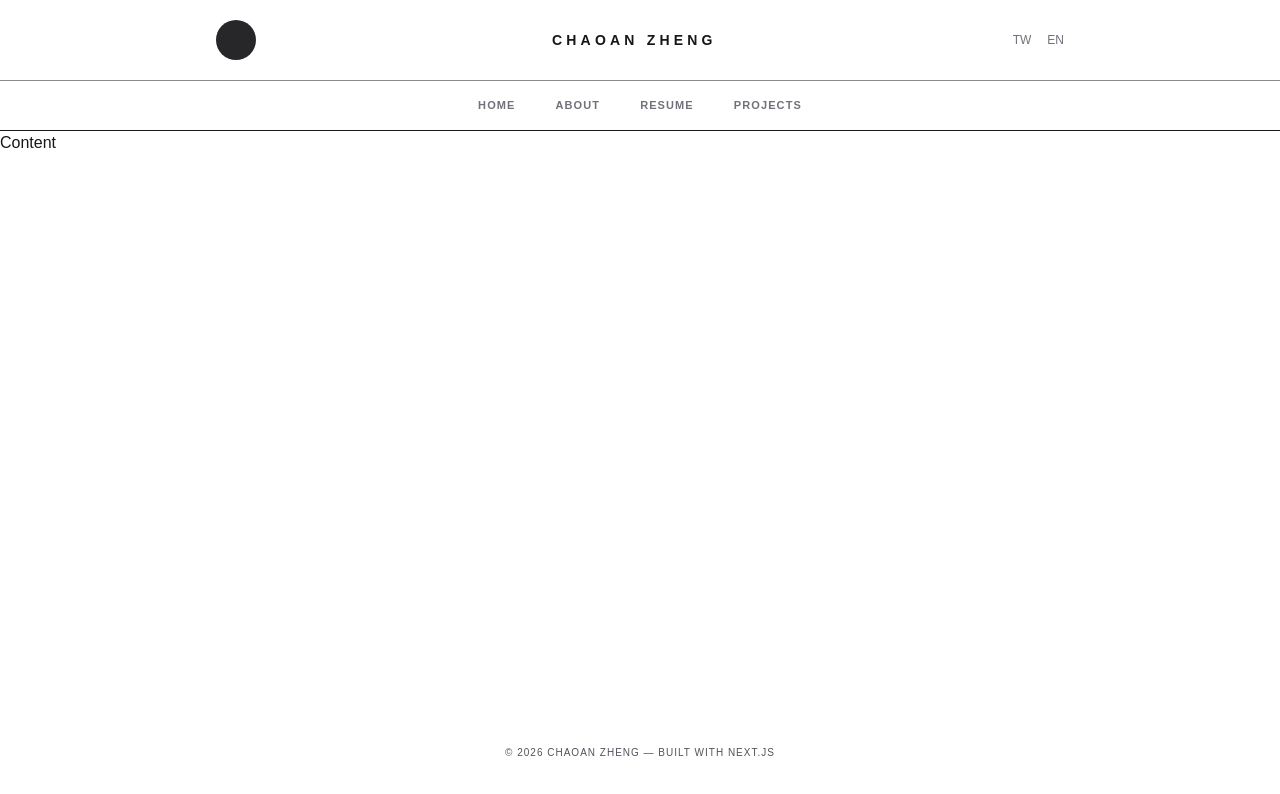
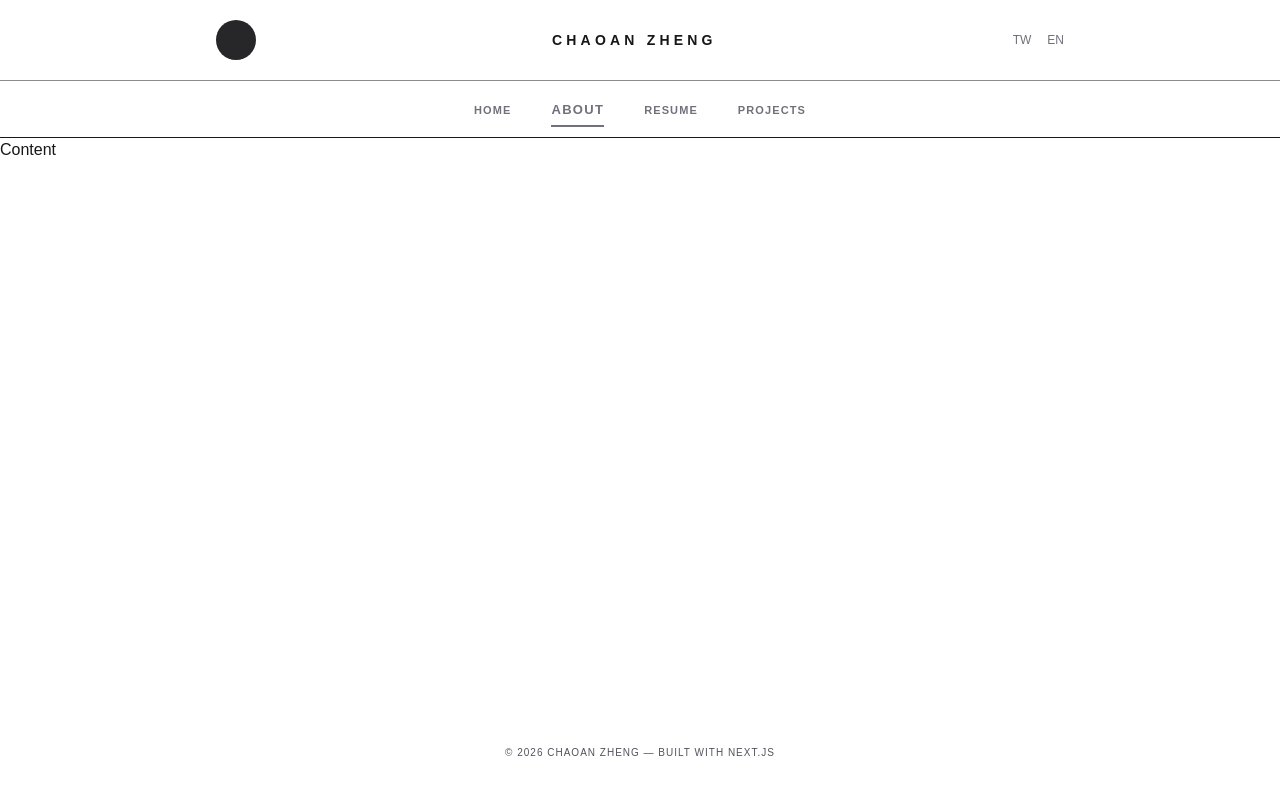
Before and after one commit to ZhengChaoAn0119/thechaoan, a Next.js app: page /about in a window 1280 px wide. Shown: the top 794 px of the page. Built offline with nearby package versions, Linux system fonts and the light colour scheme.

Commit message:
style: add label active interaction status

```diff
--- /dev/null
+++ b/app/components/NavLink.tsx
@@ -0,0 +1,27 @@
+"use client";
+
+import Link from "next/link";
+import { usePathname } from "next/navigation";
+
+interface NavLinkProps {
+  href: string;
+  label: string;
+}
+
+export default function NavLink({ href, label }: NavLinkProps) {
+  const pathname = usePathname();
+  const isActive = pathname === href;
+
+  return (
+    <Link
+      href={href}
+      className={
+        isActive
+          ? "text-zinc-500 text-[13px] font-black tracking-widest uppercase border-b-2 border-zinc-500 pb-2 transition-colors"
+          : "text-zinc-500 text-[11px] font-bold tracking-widest uppercase transition-all duration-200 hover:shadow-[0_4px_12px_rgba(0,0,0,0.08)]"
+      }
+    >
+      {label}
+    </Link>
+  );
+}
--- a/app/layout.tsx
+++ b/app/layout.tsx
@@ -1,6 +1,7 @@
 import type { Metadata } from "next";
 import { Geist, Geist_Mono } from "next/font/google";
 import Link from "next/link"; // 引入 Next.js 的連結組件
+import NavLink from "./components/NavLink";
 import "./globals.css";
 
 const geistSans = Geist({
@@ -53,11 +54,11 @@ export default function RootLayout({
 
           {/* --- 第二部分：導航選單 (Lower Tier) --- */}
           <nav className="w-full border-t border-zinc-900/50">
-            <ul className="flex justify-center gap-10 py-4 text-[11px] font-bold tracking-widest text-zinc-500 uppercase">
-              <li><Link href="/" className="hover:text-white transition-colors">Home</Link></li>
-              <li><Link href="/about" className="hover:text-white transition-colors">About</Link></li>
-              <li><Link href="/resume" className="hover:text-white transition-colors">Resume</Link></li>
-              <li><Link href="/projects" className="hover:text-white transition-colors">Projects</Link></li>
+            <ul className="flex justify-center items-end gap-10 py-4">
+              <li><NavLink href="/" label="Home" /></li>
+              <li><NavLink href="/about" label="About" /></li>
+              <li><NavLink href="/resume" label="Resume" /></li>
+              <li><NavLink href="/projects" label="Projects" /></li>
             </ul>
           </nav>
         </header>
--- a/app/page.tsx
+++ b/app/page.tsx
@@ -2,7 +2,7 @@ import Image from "next/image";
 
 export default function Home() {
   return (
-    <div className="flex flex-col flex-1 items-center justify-center bg-black font-sans dark:bg-zinc-50">
+
     <main className="flex flex-1 w-full max-w-3xl flex-col items-center justify-between py-32 px-16 bg-white dark:bg-zinc-50 sm:items-start">
       <div className="flex flex-col items-center gap-6 text-center sm:items-start sm:text-left">
         <h1 className="max-w-xs text-3xl font-semibold leading-10 tracking-tight text-black dark:text-zinc-50">
@@ -52,6 +52,6 @@ export default function Home() {
         </a>
       </div>
     </main>
-    </div>
+
   );
 }
```
Lines whose indentation alone changed are shown as unchanged.
